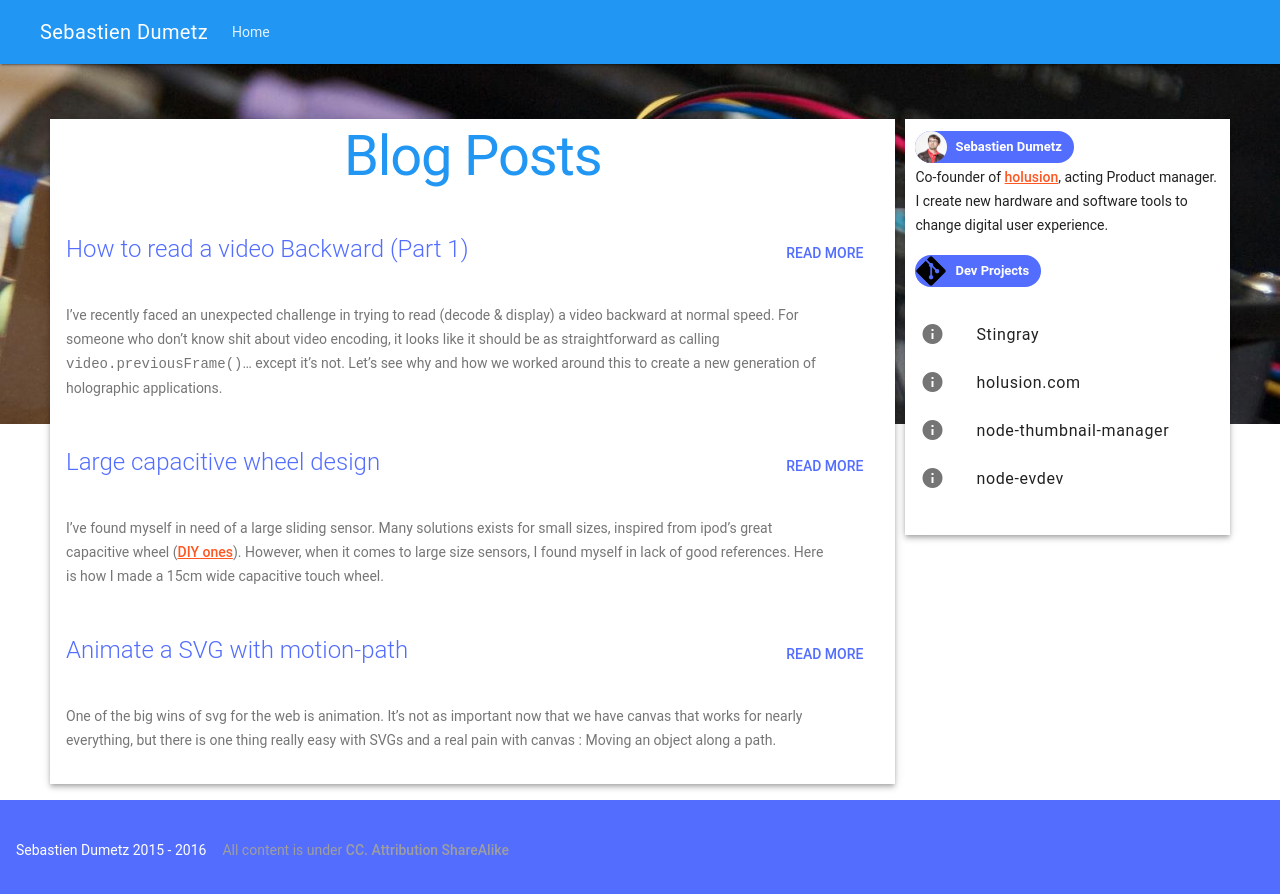
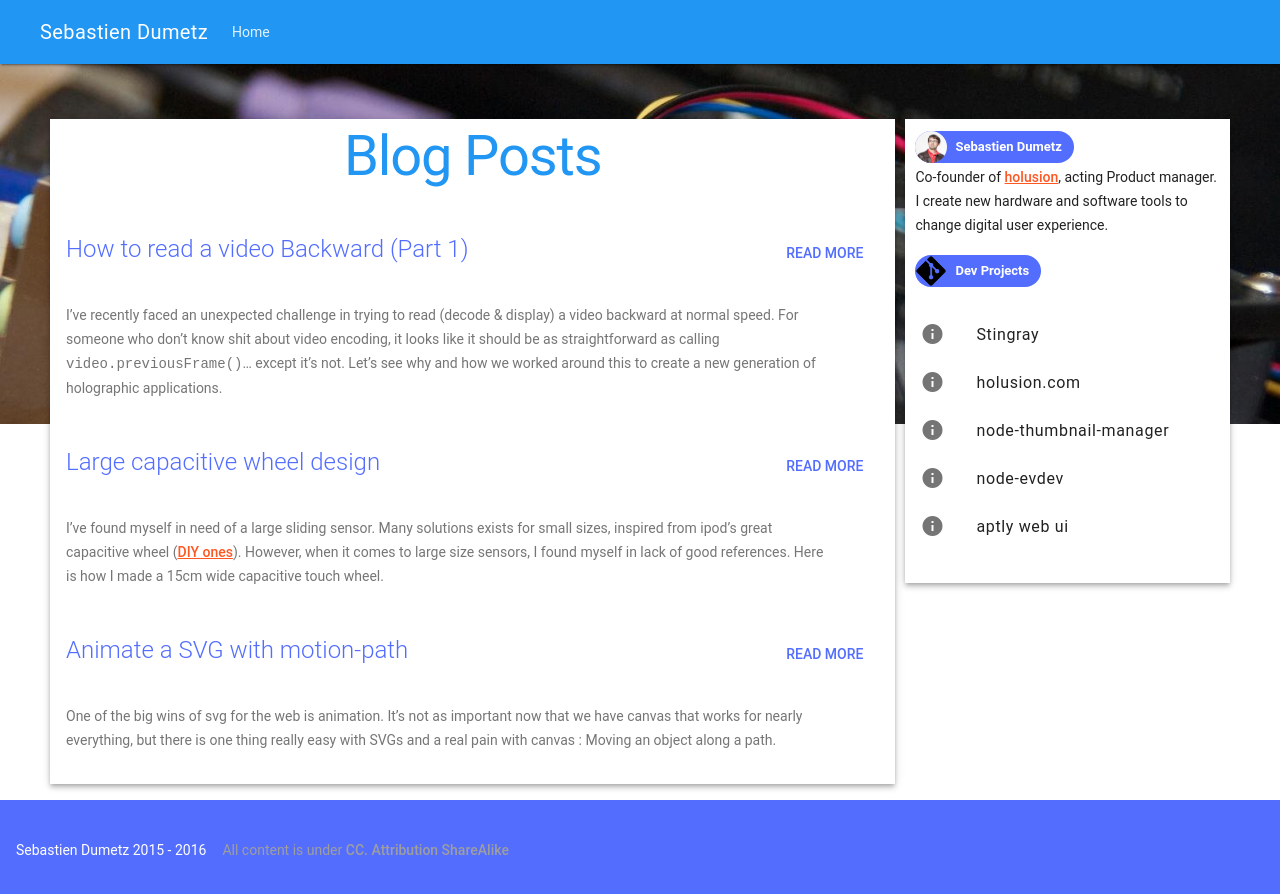
Before and after one commit to sdumetz/sdumetz.github.io, a Jekyll site: the page built from index.html, in a window 1280 px wide. Shown: the top 894 px of the page. Built offline with Jekyll 4.4.1, drawn with Linux system fonts in a browser that asks for light colours.

Commit message:
add aptly-web-ui to personnal projects

```diff
--- a/_layouts/front.html
+++ b/_layouts/front.html
@@ -53,6 +53,13 @@ layout: default
                title="node-evdev"
                tooltip="An evdev events parser on nodejs to be used in electron apps"
             %}
+            {% include drawer_list_item.html
+               href="https://github.com/sdumetz/aptly-web-ui"
+               icon="info"
+               title="aptly web ui"
+               tooltip="A web interface for aptly"
+            %}
+
           </ul>
         </div>
       </div>
```
